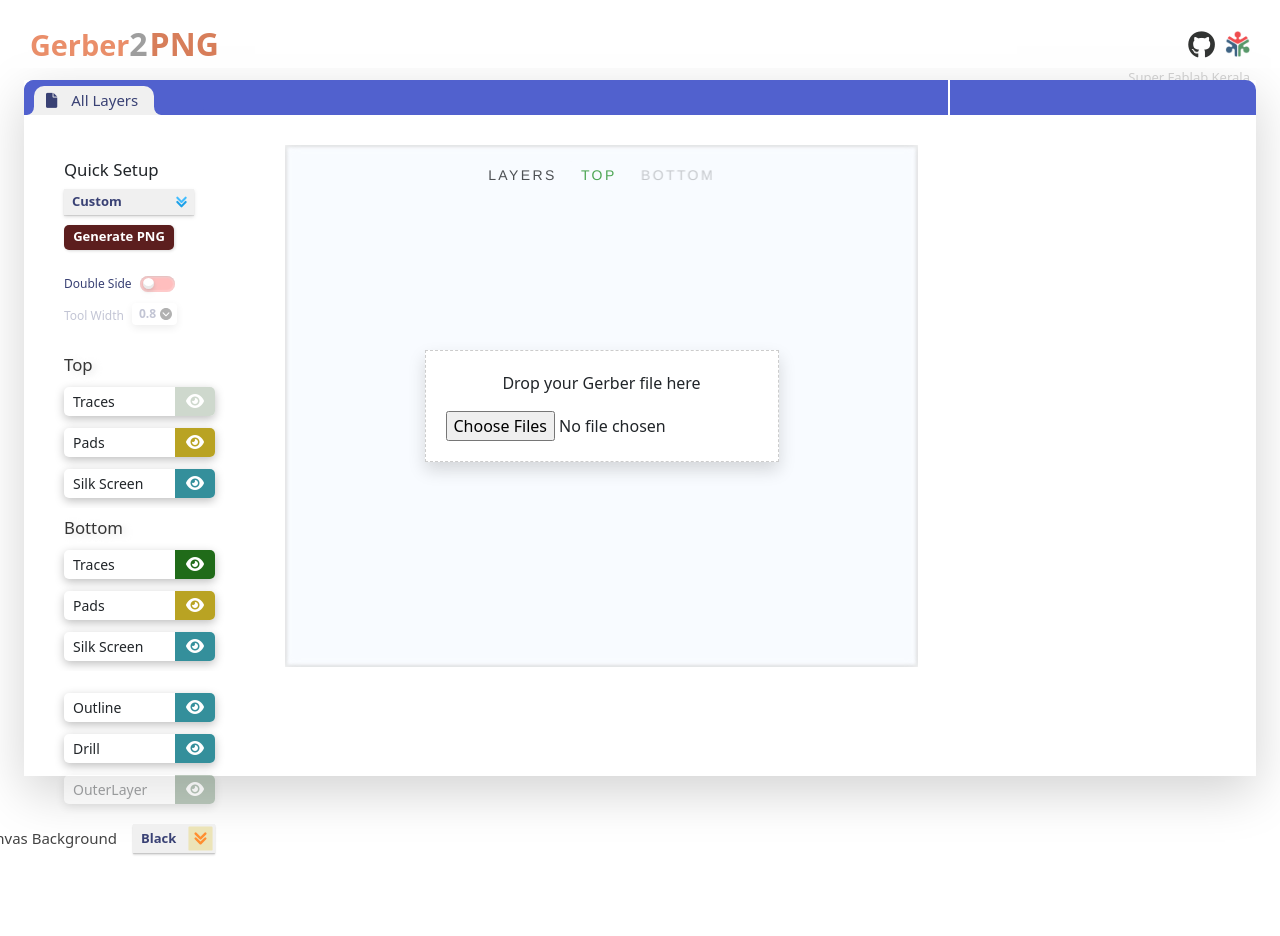
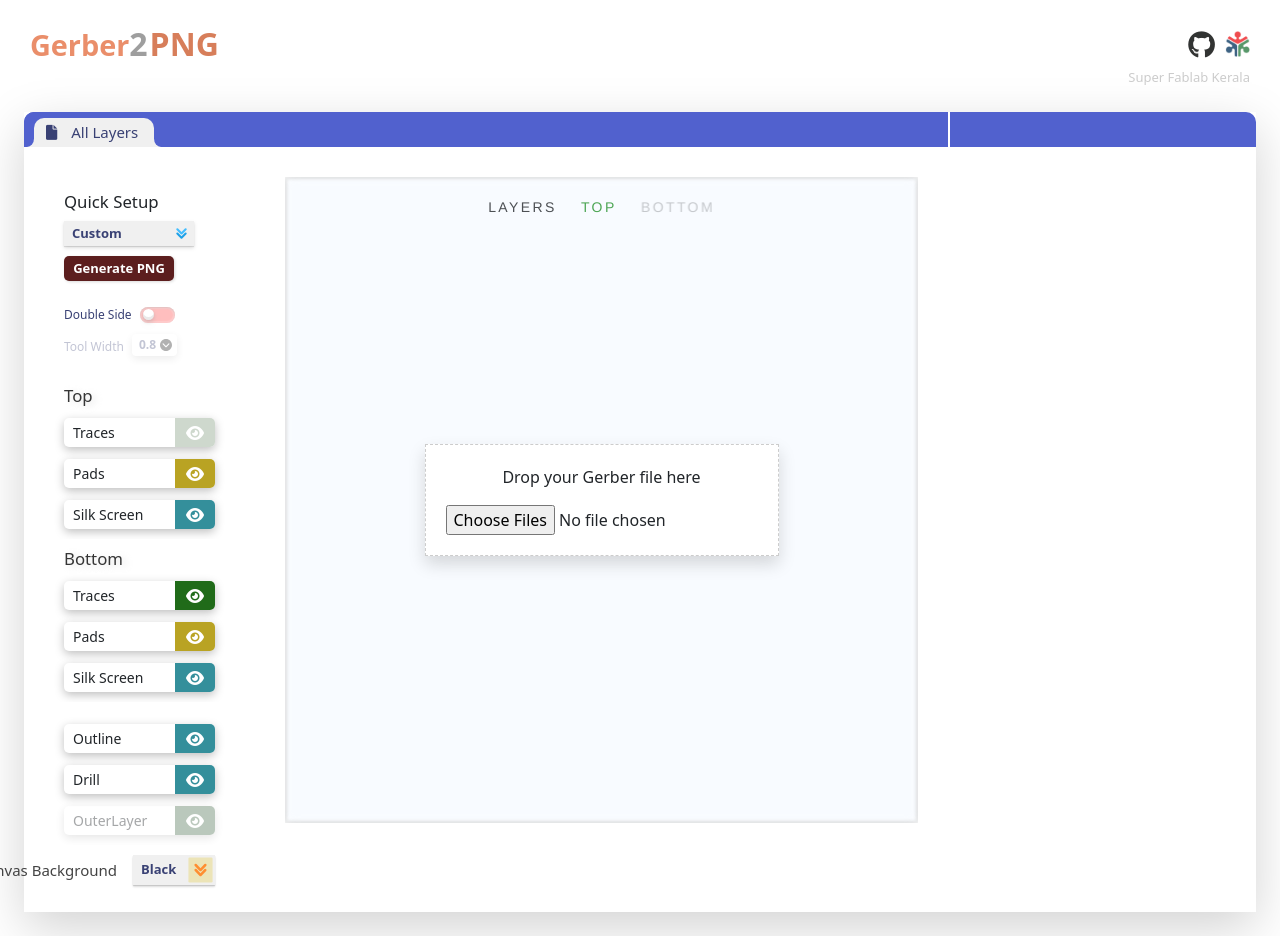
Before and after one commit to MidlajN/GerberViewer, a website built with Vite: page index.html in a window 1280 px wide. Before the commit the page ends 893 px from the top, so only its background shows below. Built offline with nearby package versions, Linux system fonts and the light colour scheme.

Commit message:
Section Height Fix

```diff
--- a/index.html
+++ b/index.html
@@ -28,7 +28,7 @@
 <body>
 
   <!-- Navbar -->
-  <section id="navbar" style="height: 8vh;">
+  <section id="navbar">
    <div class="gerberNav">
     <div class="my-auto" style="display: flex;align-items: baseline;">
       <!-- <img class="logo" src="/images/pcbLogo.png" alt=""> -->
@@ -51,7 +51,7 @@
   <!-- Drag and Drop -->
   <section style="background-color: #ffffff;">
 
-    <div class="shadow-lg mx-4 mt-3 gerberSection row">
+    <div class="shadow-lg mx-4 my-4 gerberSection row">
       <div class="col-lg-9 col-md-12" style="padding: 0 !important;">
         <!-- Navbar -->
         <div class="navbar-animmenu" id="navbar-animmenu">
@@ -187,7 +187,7 @@
               </div>
             </div>
 
-            <div class="col-lg-9 col-md-12 col-sm-12 " style="height: 80vh;padding: 30px;">
+            <div class="col-lg-9 col-md-12 col-sm-12 " style="padding: 30px;">
 
               <div class="contentArea">
                 <div id="container" class="layerBtnGroup">
--- a/style.css
+++ b/style.css
@@ -98,7 +98,7 @@
 
 /* Gerber Section Div */
 .gerberSection {
-  height: 87vh;
+  height: 50rem;
 }
 
 /* CSS */
```
